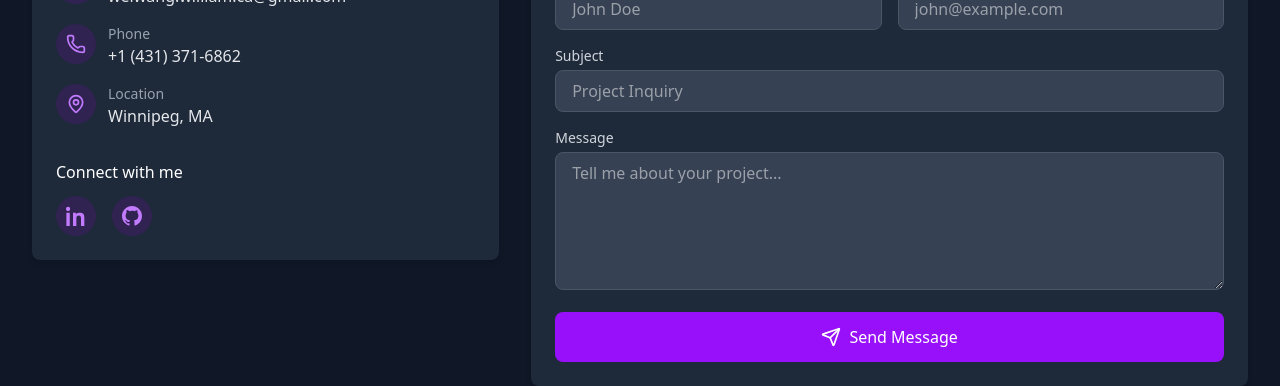
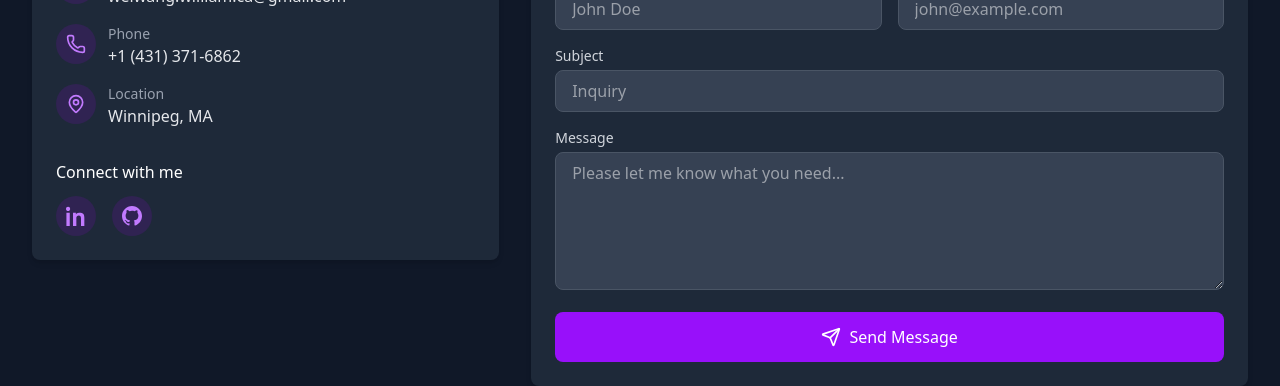
Before and after one commit to William-WYL/wei-wang-portfolio, a React (Vite) app: page / in a window 1280 px wide. Shown: the part 3836-4222 px from the top of the page. Built offline with nearby package versions, Linux system fonts and the light colour scheme; the HTML template or start-up script is replaced by a standard one.

Commit message:
Update Contact wording

```diff
--- a/src/components/Contact.tsx
+++ b/src/components/Contact.tsx
@@ -253,7 +253,7 @@ const Contact = () => {
                     onChange={handleChange}
                     required
                     className="w-full px-4 py-2 border border-gray-300 dark:border-gray-600 rounded-lg focus:ring-2 focus:ring-purple-500 focus:border-transparent dark:bg-gray-700 dark:text-white"
-                    placeholder="Project Inquiry"
+                    placeholder="Inquiry"
                   />
                 </div>
 
@@ -269,7 +269,7 @@ const Contact = () => {
                     required
                     rows={5}
                     className="w-full px-4 py-2 border border-gray-300 dark:border-gray-600 rounded-lg focus:ring-2 focus:ring-purple-500 focus:border-transparent dark:bg-gray-700 dark:text-white"
-                    placeholder="Tell me about your project..."
+                    placeholder="Please let me know what you need..."
                   ></textarea>
                 </div>
 
--- a/src/components/Projects.tsx
+++ b/src/components/Projects.tsx
@@ -107,7 +107,7 @@ const Projects = () => {
     },
     {
       title: 'Image to HTML Conversion',
-      description: "his project is a pixel perfect HTML/CSS recreation of a reference image using only HTML and CSS. The goal is to closely match the layout, spacing, and colors of the original image.",
+      description: "This project is a pixel perfect HTML/CSS recreation of a reference image using only HTML and CSS. The goal is to closely match the layout, spacing, and colors of the original image.",
       tags: ['CSS', 'HTML'],
       image: 'image/projects/pxcook-project.gif',
       github: 'https://github.com/William-WYL/pixel-recreation',
```
